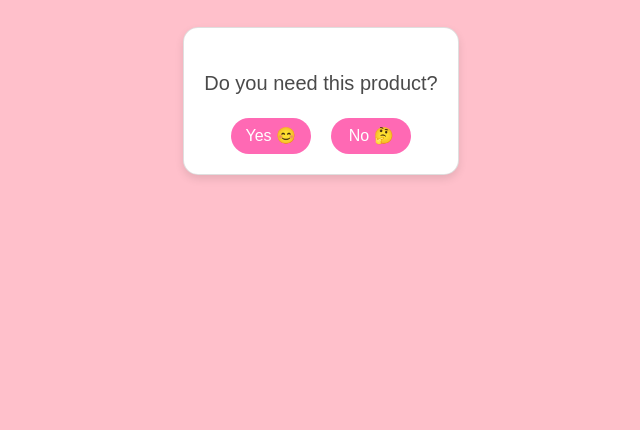
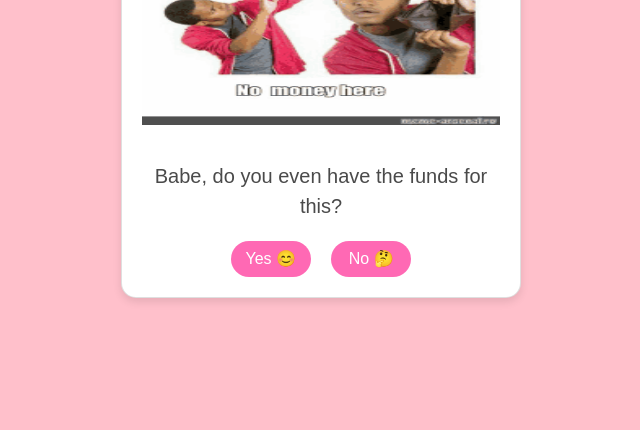
Before and after one commit to meherk5000/dontbuytitgurl-chrome-extension, a browser extension: page questionnaire.html in a window 1280 px wide. Shown: the part 370-800 px from the top of the page, without its empty margins (319-959 px from the left). Drawn offline with nearby package versions, Linux system fonts and the light colour scheme.

Commit message:
Changes to Questionnaire

```diff
--- a/content.js
+++ b/content.js
@@ -4,15 +4,15 @@ function isCheckoutPage() {
 }
 
 // Show overlay reminding the user to answer questions
+const overlay = document.createElement("div");
 function showReminderOverlay() {
-  const overlay = document.createElement("div");
   overlay.id = "dontBuyItGurlOverlay";
   overlay.style.position = "fixed";
   overlay.style.top = "0";
   overlay.style.left = "0";
   overlay.style.width = "100%";
   overlay.style.height = "100%";
-  overlay.style.backgroundColor = "rgba(255, 192, 203, 0.9)"; // Light pink background
+  overlay.style.backgroundColor = "rgba(255, 192, 203, 0.9)";
   overlay.style.display = "flex";
   overlay.style.alignItems = "center";
   overlay.style.justifyContent = "center";
--- a/questionnaire.html
+++ b/questionnaire.html
@@ -60,6 +60,7 @@
     <div>Questions <span id="questionNumber"></span>/5</div>
   </div>
   <div class="card question-card text-center">
+    <img id="questionImage" src="" alt="Question Image" class="img-fluid mb-3" style="max-height: 200px;">
     <div class="question-text" id="questionText">Do you really need this?</div>
     <div>
       <button class="btn btn-yes mr-3" id="yesBtn">Yes 😊</button>
--- a/questionnaire.js
+++ b/questionnaire.js
@@ -1,9 +1,17 @@
 const questions = [
-    "Do you need this product?",
-    "Have you thought about this purchase?",
+    "Babe, do you even have the funds for this?",
+    "Be honest, have you thought about this purchase?",
     "Will this bring long-term value?",
     "Is this purchase a priority?",
     "Do you still want to proceed?"
+  ];
+
+  const questionImages = [
+    "images/noMoneyHere.gif",
+    "images/disappointedRobot.gif",
+    "images/thinkinghead.png",
+    "images/why.jpg",
+    "images/henrydanger.png"
   ];
 
   let currentQuestionIndex = 0;
@@ -12,6 +20,7 @@ const questions = [
   function updateQuestion() {
     document.getElementById("questionText").innerText = questions[currentQuestionIndex];
     document.getElementById("questionNumber").innerText = currentQuestionIndex + 1;
+    document.getElementById("questionImage").src = questionImages[currentQuestionIndex];
   }
 
   function handleAnswer(answer) {
```
Also changed, not shown: popup.js (+4 -4 lines), images/disappointedRobot.gif (added), images/henrydanger.png (added), images/noMoneyHere.gif (added), images/thinkinghead.png (added), images/why.jpg (added).
